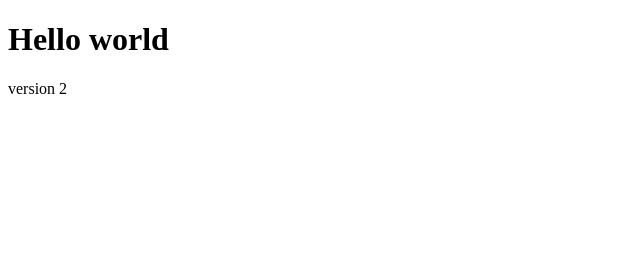
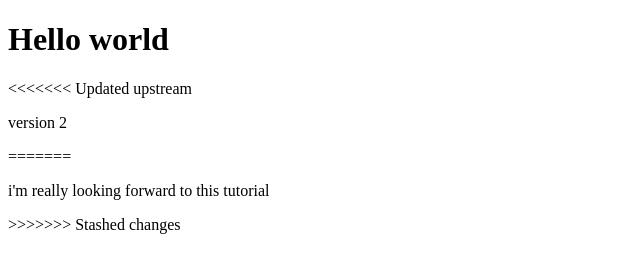
Before and after one commit to TayuDidier/git-tutorials, a plain HTML site: page index.html in a window 1280 px wide. Shown: the whole page, without its empty margins (0-640 px from the left). Drawn offline with Linux system fonts and the light colour scheme.

Commit message:
chai take care

```diff
--- a/index.html
+++ b/index.html
@@ -7,6 +7,10 @@
   </head>
   <body>
     <h1>Hello world</h1>
+<<<<<<< Updated upstream
     <p>version 2</p>
+=======
+    <p>i'm really looking forward to this tutorial</p>
+>>>>>>> Stashed changes
   </body>
 </html>
```
